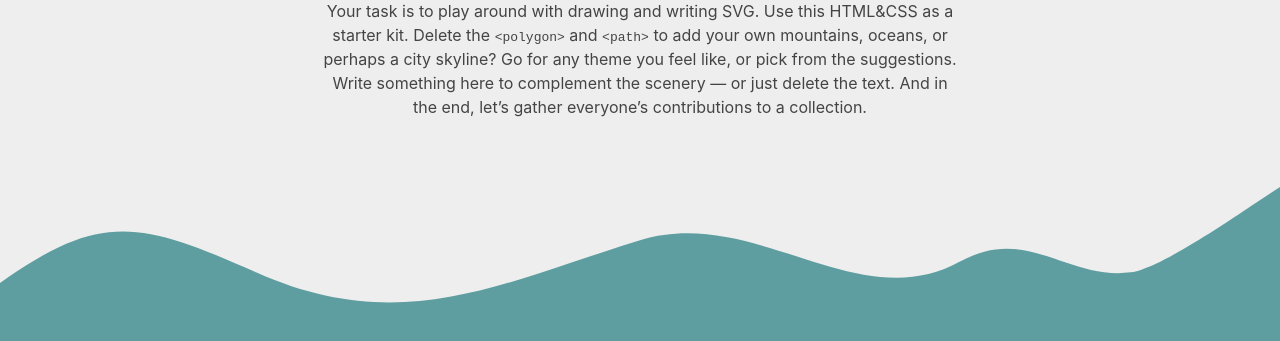
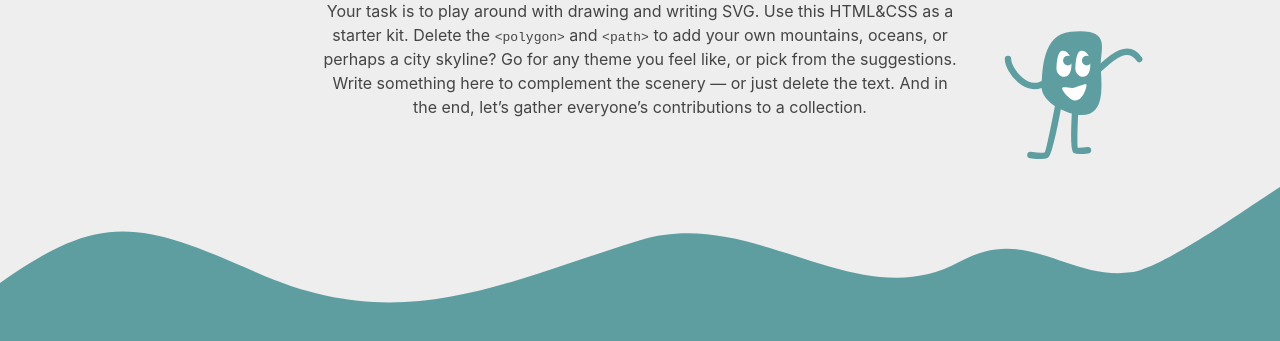
Before and after one commit to elisabethirgens/booster2017-svg, a plain HTML site: page index.html in a window 1280 px wide. Shown: the part 389-730 px from the top of the page. Drawn offline with Linux system fonts and the light colour scheme.

Commit message:
Add Victor to the starter html

```diff
--- a/index.html
+++ b/index.html
@@ -22,6 +22,26 @@
     </div>
   </div>
 
+  <svg class="mascot"
+     width="500px" height="500px" viewBox="0 0 500 500">
+    <g id="victor">
+      <path id="body" fill="CadetBlue" d="M155,235c-2.9,52.1,84.4,89.9,125,90c79,0.3,60.6-100.3,60-155c-0.6-54.7,34.6-117.6-95-105
+        C156.2,73.7,157.6,188.4,155,235z"/>
+      <g id="arms-and-legs" fill="none" stroke="CadetBlue" stroke-width="20" stroke-linecap="round">
+        <path id="left-arm" d="M50,150c0.1,34.8,61.5,117,120,70"/>
+        <path id="right-arm" d="M330,185c30-25,90-93,130-35"/>
+        <path id="left-leg" d="M120,450c0,0,40,5.7,50,0s40-170,40-170"/>
+        <path id="right-leg" d="M260,310c0,0-7.3,121,0,125s40,0,40,0"/>
+      </g>
+      <path id="mouth" fill="#FFFFFF" d="M260,280c25.6,0.1,37.7-45.8,35-50s-28.6,7.3-40,10c-10,2.3-29.1-4.1-35,0S242,279.9,260,280z"/><g id="eyes">
+        <path fill="#FFFFFF" d="M201.4,178.8c-0.8,19.5,23.6,37.9,39.2,19.2c14.7-17.8,9.4-76.4-21-74C205.1,125.1,202.2,158.1,201.4,178.8z"/>
+        <circle fill="CadetBlue" cx="237" cy="155" r="15"/>
+        <path fill="#FFFFFF" d="M260.4,178.8c-0.8,19.5,23.6,37.9,39.2,19.2c14.7-17.8,9.4-76.4-21-74C264.1,125.1,261.2,158.1,260.4,178.8z"/>
+        <circle fill="CadetBlue" cx="296" cy="155" r="15"/>
+      </g>
+    </g>
+  </svg>
+
   <svg class="illustration-footer"
     width="2000px" height="500px" viewBox="0 0 2000 500">
     <path fill="#5F9EA0" d="M2000,150c-49,30.7-182.3,127-233.3,133.3c-98.3,12.7-162.3-75-266.7-16.7c-158.3,88.3-321-88.3-500-33.3 c-221,68-373.3,151.3-600,50c-183.3-82-244.3-93.7-400,16.7v200h2000V150z"/>
--- a/styles.css
+++ b/styles.css
@@ -80,3 +80,12 @@ p {
 .illustration-footer {
     bottom: 0;
 }
+
+.mascot {
+    position: fixed;
+    top: 50vh;
+    right: 10vw;
+    width: 10rem;
+    height: auto;
+    z-index: 1;
+}
```
